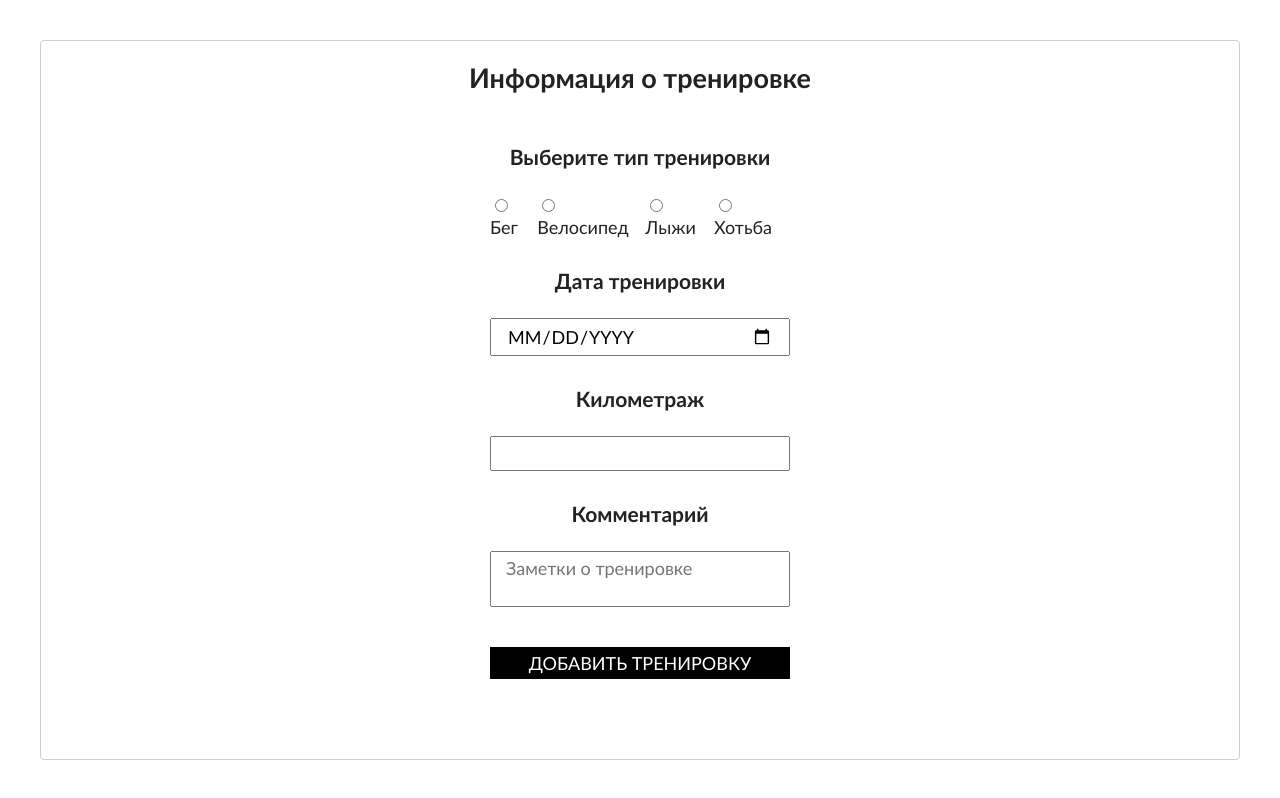
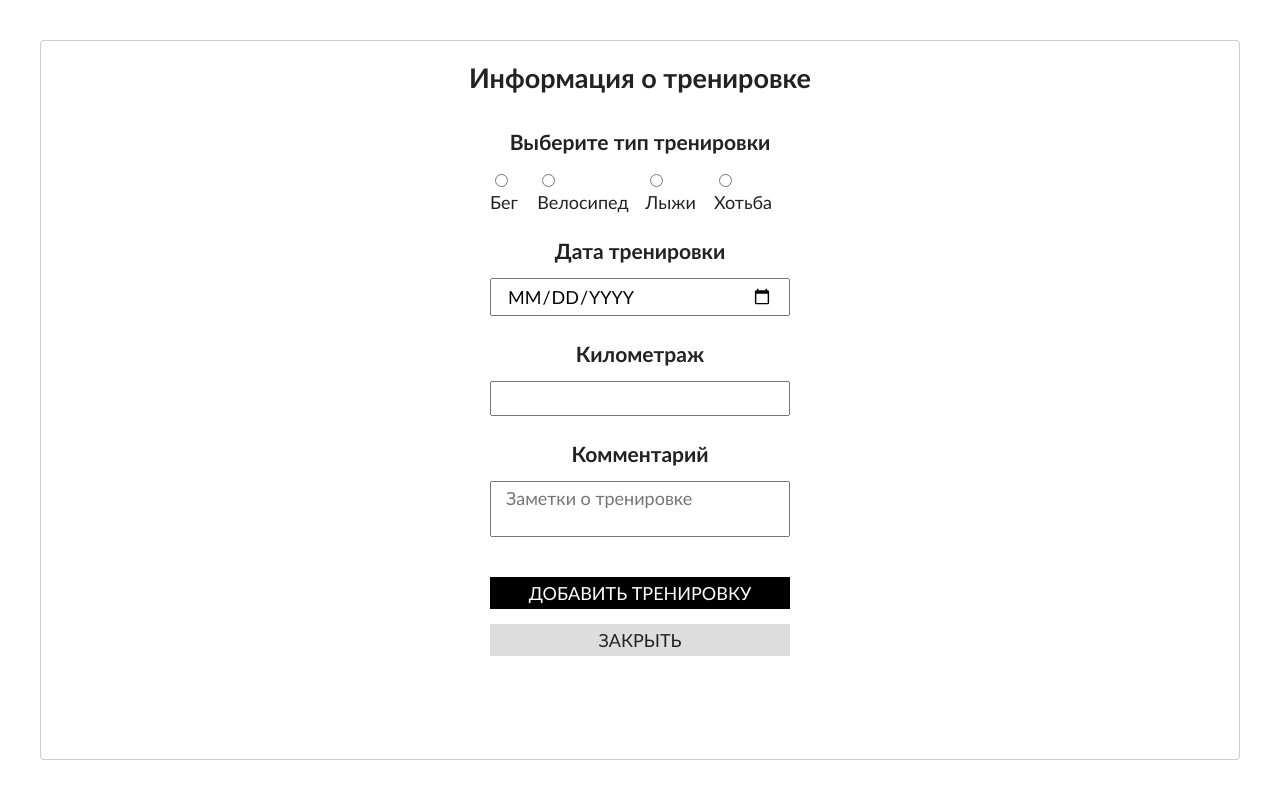
Before and after one commit to Locoroco24/BestRunner, a React (Create React App) app: page / in a window 1280 px wide. Both pictures are taken after a click on the button "ДОБАВИТЬ ТРЕНИРОВКУ". Built offline with nearby package versions, Linux system fonts and the light colour scheme.

Commit message:
Add new styles

```diff
--- a/src/components/App/App.js
+++ b/src/components/App/App.js
@@ -39,8 +39,9 @@ function App() {
     };
 
     const editRow = (key) => {
-        const editRow = workouts.findIndex( row => row.key === key );
-        console.log(workouts[editRow]);
+        const copyRow = workouts.findIndex( row => row.key === key );
+        console.log(workouts[copyRow]);
+
     };
 
     const filterType = (event) => {
@@ -68,6 +69,8 @@ function App() {
             <Popup
                 addRow={addRow.bind(this)}
                 typeList={typeList}
+                btnType='Добавить тренировку'
+                btnClassName='addWorkout'
             />
         </div>
     )
--- a/src/components/Popup/Popup.jsx
+++ b/src/components/Popup/Popup.jsx
@@ -3,16 +3,11 @@ import ReactModal from 'react-modal';
 import { Formik, Form, Field, ErrorMessage } from "formik";
 import * as Yup from 'yup';
 import { css } from '@emotion/css';
-import styled from "@emotion/styled";
 import {Button, H2, H3, Div} from "../Styled";
 
 const Popup = props => {
 
     const [modalIsOpen,setIsOpen] = useState(false);
-
-    const afterOpenModal = () => {
-
-    };
 
     const openModal = () => {
         setIsOpen(true);
@@ -56,14 +51,13 @@ const Popup = props => {
             text-align: center;
         `}>
             <Button
-                className="addWorkout"
+                className={props.btnClassName}
                 onClick={openModal}
             >
-                Добавить тренировку
+                {props.btnType}
             </Button>
             <ReactModal
                 isOpen={modalIsOpen}
-                onAfterOpen={afterOpenModal}
                 onRequestClose={closeModal}
                 ariaHideApp={false}
             >
@@ -163,7 +157,7 @@ const Popup = props => {
                                 id="description"
                                 name="description"
                                 placeholder="Заметки о тренировке"
-                                maxlength="60"
+                                maxLength="60"
                                 className={css`
                                 max-width: 100%;
                                 width: 300px;
@@ -176,9 +170,16 @@ const Popup = props => {
                         </Div>
                         <Button
                             className="addWorkout"
-                            type='submit'
+                            type="submit"
                         >
                             Добавить тренировку
+                        </Button>
+                        <Button
+                            type="button"
+                            className="closePopup"
+                            onClick={closeModal}
+                        >
+                            Закрыть
                         </Button>
                     </Form>
                 </Formik>
--- a/src/components/SportTable/SortableData.js
+++ b/src/components/SportTable/SortableData.js
@@ -1,4 +1,4 @@
-import React, { useState, useMemo } from 'react';
+import { useState, useMemo } from 'react';
 
 const useSortableData = (items, config = null) => {
     const [sortConfig, setSortConfig] = useState(config);
--- a/src/components/SportTable/Table.jsx
+++ b/src/components/SportTable/Table.jsx
@@ -68,7 +68,7 @@ const WorkoutTable = props => {
                         Комментарии
                     </Th>
                     <Th>
-                        Редактирование
+                        Управление
                     </Th>
                 </tr>
                 </thead>
@@ -80,15 +80,56 @@ const WorkoutTable = props => {
                             <Td>{item.distance}</Td>
                             <Td>{item.description}</Td>
                             <Td>
+                                {/*<Popup*/}
+                                {/*    editRow={props.editRow}*/}
+                                {/*    typeList={props.typeList}*/}
+                                {/*    btnType='Редактировать'*/}
+                                {/*    btnClassName='editWorkout'*/}
+                                {/*    onClick={() => props.editRow(item.key)}*/}
+                                {/*/>*/}
                                 <button
-                                    onClick={() => props.editRow(item.key)}
+                                    className={css`
+                                    margin: 0 5px;
+                                    padding: 0;
+                                    border: none;
+                                    background: none;
+                                    outline: none;
+                                    &:hover {
+                                    cursor: pointer;
+                                    opacity: .75;
+                                    }
+                                    &:after {
+                                    content: "\\270E";
+                                    border-radius: 3px;
+                                    padding: 3px 15px;
+                                    color: #fff;
+                                    background: #4b4;
+                                    }
+                                    `}
                                 >
-                                    Редактировать
                                 </button>
                                 <button
                                     onClick={() => props.deleteRow(item.key)}
+                                    className={css`
+                                    margin: 0 5px;
+                                    padding: 0;
+                                    border: none;
+                                    background: none;
+                                    outline: none;
+                                    transition: opacity .4s;
+                                    &:hover {
+                                    cursor: pointer;
+                                    opacity: .75;
+                                    }
+                                    &:after {
+                                    content: "\\2716";
+                                    border-radius: 3px;
+                                    padding: 3px 15px;
+                                    color: #fff;
+                                    background: #b44;
+                                    }
+                                    `}
                                 >
-                                    Удалить
                                 </button>
                             </Td>
                         </tr>
--- a/src/components/Styled.js
+++ b/src/components/Styled.js
@@ -1,4 +1,3 @@
-import { css } from '@emotion/css';
 import styled from "@emotion/styled";
 
 
@@ -39,24 +38,35 @@ export const Button = styled.button`
         }
         &.ascending {
             &:after {
-                content: '👇';
+                content: '\\2B07';
                 position: absolute;
-                right: -25px;
+                right: -15px;
             }
         };
         &.descending {
             &:after {
-                content: '☝';
+                content: '\\2B06';
                 position: absolute;
-                right: -25px;
+                right: -15px;
             }
         }
-        &.addWorkout {
+        &.addWorkout, &.closePopup  {
         max-width: 100%;
         width: 300px;
-        margin: 40px 0 30px;
         padding: 5px 15px;
         text-transform: uppercase;
+        }
+        &.addWorkout {
+        margin: 40px 0 15px;
+        color: #fff;
+        background: #000;
+        }
+        &.closePopup {
+        margin-bottom: 15px;
+        color: #222;
+        background: #ddd;
+        }
+        &.editWorkout {
         color: #fff;
         background: #000;
         }
@@ -69,12 +79,12 @@ export const H1 = styled.h1`
 
 export const H2 = styled.h2`
         text-align: center;
-        margin-bottom: 20px;
+        margin-bottom: 10px;
         `
 
 export const H3 = styled.h3`
         text-align: center;
-        margin: 30px 0 25px;
+        margin: 25px 0 15px;
         `
 
 export const P = styled.p`
```
Also changed, not shown: src/components/Popup/ConfirmModal.jsx (added, +49 -0 lines), 1 other file (tests, documents, lock files or other folders).
